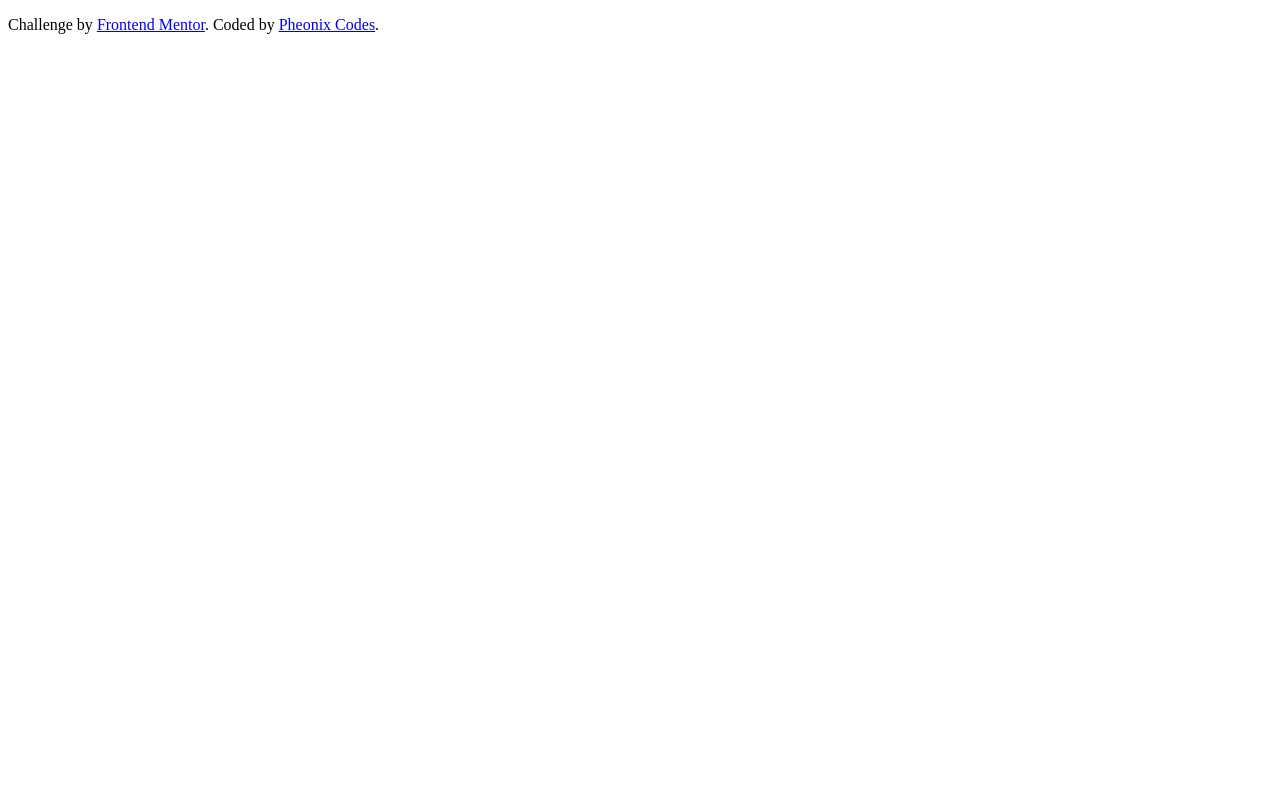
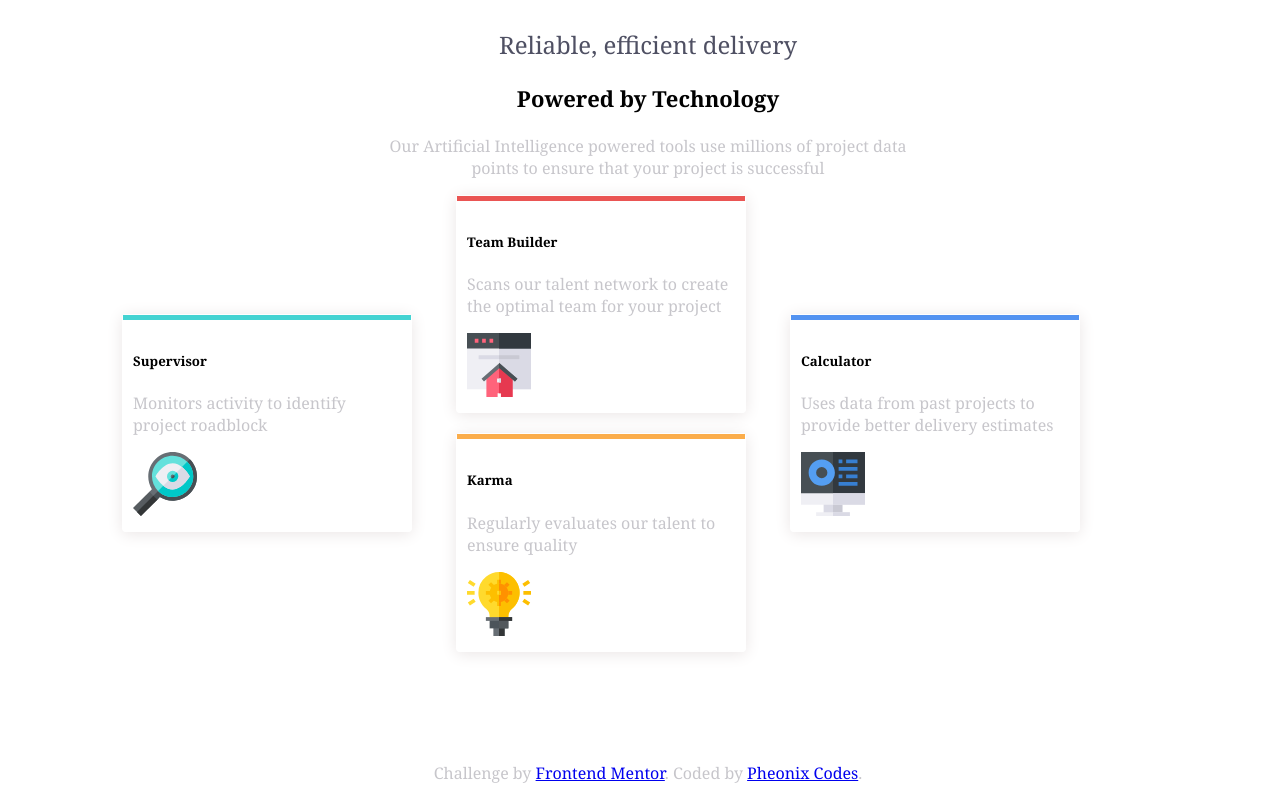
Before and after one commit to Tomivan/Four-card-featue-section, a plain HTML site: page index.html in a window 1280 px wide. Drawn offline with Linux system fonts and the light colour scheme.

Commit message:
finished the web view

```diff
--- a/index.html
+++ b/index.html
@@ -5,12 +5,63 @@
   <meta name="viewport" content="width=device-width, initial-scale=1.0"> <!-- displays site properly based on user's device -->
 
   <link rel="icon" type="image/png" sizes="32x32" href="./images/favicon-32x32.png">
-
-  <title>Frontend Mentor | Four card feature section</title>
-
+  <link rel="stylesheet" href="./style.css">
 
 </head>
 <body>
+
+  <div class="heading">
+  <h2>Reliable, efficient delivery</h2>
+  <h3><strong>Powered by Technology</strong></h3>
+  <p>Our Artificial Intelligence powered tools use millions of project data<br>
+  points to ensure that your project is successful</p>
+  </div>
+
+  <div class="section">
+
+    <div class="group-1">
+      <div class="card">
+        <div class="color-1"></div>
+        <div class="content">
+          <h5>Supervisor</h5>
+          <p>Monitors activity to identify project roadblock</p>
+          <img src="./images/icon-supervisor.svg" alt="Supervisor icon">
+        </div>
+      </div>
+    </div>
+
+    <div class="group-2">
+      <div class="card" id="box">
+        <div class="color-2"></div>
+        <div class="content">
+          <h5>Team Builder</h5>
+          <p>Scans our talent network to create the optimal team for your project</p>
+          <img src="./images/icon-team-builder.svg" alt="team builder icon">
+        </div>
+      </div>
+
+    <div class="card">
+      <div class="color-3"></div>
+      <div class="content">
+        <h5>Karma</h5>
+        <p>Regularly evaluates our talent to ensure quality</p>
+        <img src="./images/icon-karma.svg" alt="karma icon">
+      </div>
+    </div>
+    </div>
+
+    <div class="group-3">
+      <div class="card">
+        <div class="color-4"></div>
+        <div class="content">
+          <h5>Calculator</h5>
+          <p>Uses data from past projects to provide better delivery estimates</p>
+          <img src="./images/icon-calculator.svg" alt="Calculator icon">
+        </div>
+      </div>
+    </div>
+
+  </div>
 
   <footer>
     <p class="attribution">
--- /dev/null
+++ b/style.css
@@ -0,0 +1,79 @@
+*{
+    font-family: Georgia, 'Times New Roman', Times, serif;
+}
+body{
+    width: 100%;
+    display: flex;
+    flex-direction: column;
+    align-items: center;
+}
+.heading{
+    text-align: center;
+}
+h2 {
+    font-weight: 100;
+    color: #4f5063;
+}
+h3{
+    font-size: 22px;
+}
+p{
+    color: #c7c6cb;
+}
+.section {
+    display: flex;
+    justify-content: center;
+    align-items: center;
+}
+.group-1{
+    width: 30%;
+    margin-right: -50px;
+}
+.group-3{
+    width: 30%;
+    margin-left: -50px;
+}
+.group-2 {
+    width: 30%;
+    flex-direction: column;
+}
+#box{
+    margin-bottom: 20px;
+}
+.card{
+    width: 75%;
+    height: 100%;
+    border: 1px solid white;
+    border-radius: 4px;
+    box-shadow: 0 2px 16px 0 #eae5e5;
+}
+.content{
+    padding: 10px;
+}
+.color-1{
+    background-color:#44d3d2;
+    height: 5px;
+    width: 100%;
+}
+.color-2{
+    background-color:#ea5553;
+    height: 5px;
+    width: 100%;
+}
+.color-3{
+    background-color: #fbad4b;
+    height: 5px;
+    width: 100%;
+}
+.color-4{
+    background-color:#5393f1;
+    height: 5px;
+    width: 100%;
+}
+.icon{
+    justify-content: flex-end;
+}
+footer {
+    position: absolute;
+    bottom: 0;
+}
```
